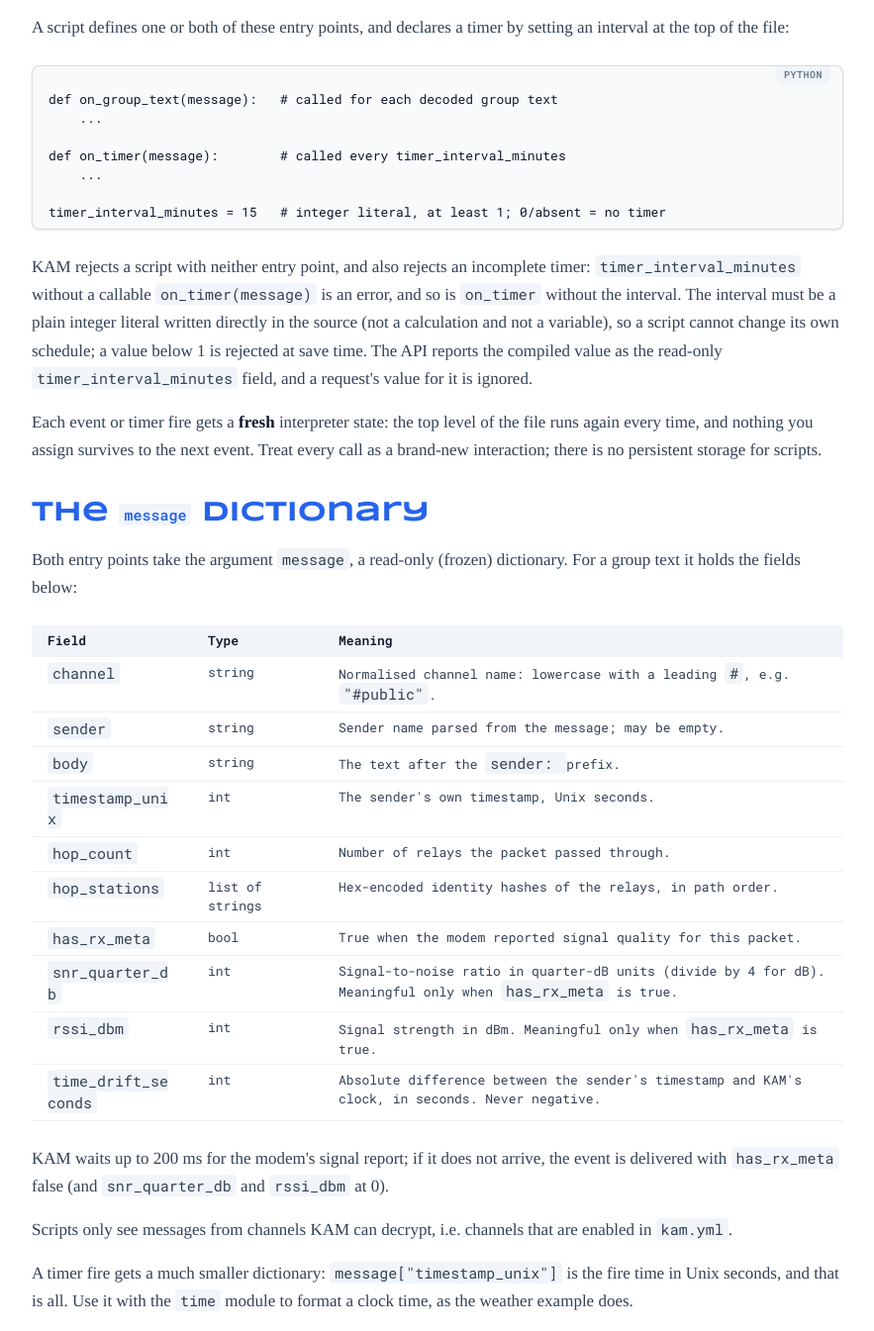
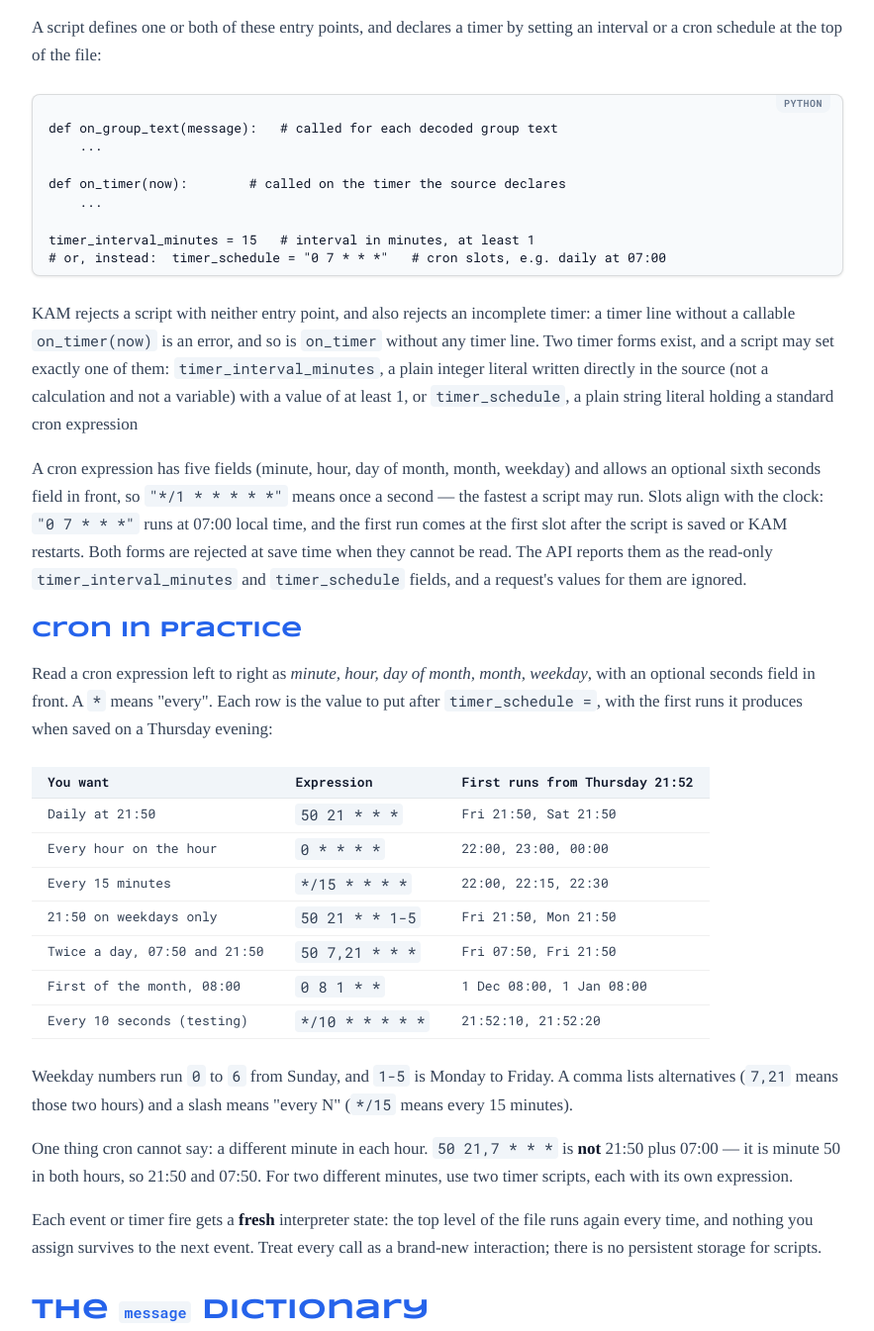
Before and after one commit to MauriceKremer/kam, a plain HTML site: page docs/manuals/FeatureStarlark.html in a window 1280 px wide. Shown: the part 3940-5285 px from the top of the page at 99% size, without its empty margins (326-1209 px from the left). Drawn offline with nearby package versions, Linux system fonts and the light colour scheme.

Commit message:
docs: timer schedules, cron reference and the time-valued timer argument
FeatureStarlarkTimerSchedules.md is the new contract (declaration, compile
rules, cron reference table verified against the parser, decisions and
verification). FeatureStarlarkPeriodicPosts.md records the two corrections:
the timer argument is a time value, and a period change now replaces the
pending fire. APIdetails, APP_STRUCTURE, SYSTEM_DESIGN, README, the example
and the Starlark manual follow.

```diff
--- a/docs/manuals/FeatureStarlark.html
+++ b/docs/manuals/FeatureStarlark.html
@@ -221,15 +221,30 @@
             <!-- Environment -->
             <section id="environment">
                 <h2>Writing a Script</h2>
-                <p>A script defines one or both of these entry points, and declares a timer by setting an interval at the top of the file:</p>
+                <p>A script defines one or both of these entry points, and declares a timer by setting an interval or a cron schedule at the top of the file:</p>
                 <pre><code class="language-python">def on_group_text(message):   # called for each decoded group text
     ...
 
-def on_timer(message):        # called every timer_interval_minutes
+def on_timer(now):        # called on the timer the source declares
     ...
 
-timer_interval_minutes = 15   # integer literal, at least 1; 0/absent = no timer</code></pre>
-                <p>KAM rejects a script with neither entry point, and also rejects an incomplete timer: <code>timer_interval_minutes</code> without a callable <code>on_timer(message)</code> is an error, and so is <code>on_timer</code> without the interval. The interval must be a plain integer literal written directly in the source (not a calculation and not a variable), so a script cannot change its own schedule; a value below 1 is rejected at save time. The API reports the compiled value as the read-only <code>timer_interval_minutes</code> field, and a request's value for it is ignored.</p>
+timer_interval_minutes = 15   # interval in minutes, at least 1
+# or, instead:  timer_schedule = "0 7 * * *"   # cron slots, e.g. daily at 07:00</code></pre>
+                <p>KAM rejects a script with neither entry point, and also rejects an incomplete timer: a timer line without a callable <code>on_timer(now)</code> is an error, and so is <code>on_timer</code> without any timer line. Two timer forms exist, and a script may set exactly one of them: <code>timer_interval_minutes</code>, a plain integer literal written directly in the source (not a calculation and not a variable) with a value of at least 1, or <code>timer_schedule</code>, a plain string literal holding a standard cron expression</p>
+            <p>A cron expression has five fields (minute, hour, day of month, month, weekday) and allows an optional sixth seconds field in front, so <code>"*/1 * * * * *"</code> means once a second — the fastest a script may run. Slots align with the clock: <code>"0 7 * * *"</code> runs at 07:00 local time, and the first run comes at the first slot after the script is saved or KAM restarts. Both forms are rejected at save time when they cannot be read. The API reports them as the read-only <code>timer_interval_minutes</code> and <code>timer_schedule</code> fields, and a request's values for them are ignored.</p>
+                <h4>Cron in practice</h4>
+                <p>Read a cron expression left to right as <em>minute, hour, day of month, month, weekday</em>, with an optional seconds field in front. A <code>*</code> means "every". Each row is the value to put after <code>timer_schedule =</code>, with the first runs it produces when saved on a Thursday evening:</p>
+                <table><thead><tr><th>You want</th><th>Expression</th><th>First runs from Thursday 21:52</th></tr></thead><tbody>
+                    <tr><td>Daily at 21:50</td><td><code>50 21 * * *</code></td><td>Fri 21:50, Sat 21:50</td></tr>
+                    <tr><td>Every hour on the hour</td><td><code>0 * * * *</code></td><td>22:00, 23:00, 00:00</td></tr>
+                    <tr><td>Every 15 minutes</td><td><code>*/15 * * * *</code></td><td>22:00, 22:15, 22:30</td></tr>
+                    <tr><td>21:50 on weekdays only</td><td><code>50 21 * * 1-5</code></td><td>Fri 21:50, Mon 21:50</td></tr>
+                    <tr><td>Twice a day, 07:50 and 21:50</td><td><code>50 7,21 * * *</code></td><td>Fri 07:50, Fri 21:50</td></tr>
+                    <tr><td>First of the month, 08:00</td><td><code>0 8 1 * *</code></td><td>1 Dec 08:00, 1 Jan 08:00</td></tr>
+                    <tr><td>Every 10 seconds (testing)</td><td><code>*/10 * * * * *</code></td><td>21:52:10, 21:52:20</td></tr>
+                </tbody></table>
+                <p>Weekday numbers run <code>0</code> to <code>6</code> from Sunday, and <code>1-5</code> is Monday to Friday. A comma lists alternatives (<code>7,21</code> means those two hours) and a slash means "every N" (<code>*/15</code> means every 15 minutes).</p>
+                <p>One thing cron cannot say: a different minute in each hour. <code>50 21,7 * * *</code> is <strong>not</strong> 21:50 plus 07:00 — it is minute 50 in both hours, so 21:50 and 07:50. For two different minutes, use two timer scripts, each with its own expression.</p>
                 <p>Each event or timer fire gets a <strong>fresh</strong> interpreter state: the top level of the file runs again every time, and nothing you assign survives to the next event. Treat every call as a brand-new interaction; there is no persistent storage for scripts.</p>
 
                 <h3>The <code>message</code> dictionary</h3>
@@ -253,7 +268,7 @@ timer_interval_minutes = 15   # integer literal, at least 1; 0/absent = no timer
                 </table>
                 <p>KAM waits up to 200 ms for the modem's signal report; if it does not arrive, the event is delivered with <code>has_rx_meta</code> false (and <code>snr_quarter_db</code> and <code>rssi_dbm</code> at 0).</p>
                 <p>Scripts only see messages from channels KAM can decrypt, i.e. channels that are enabled in <code>kam.yml</code>.</p>
-                <p>A timer fire gets a much smaller dictionary: <code>message["timestamp_unix"]</code> is the fire time in Unix seconds, and that is all. Use it with the <code>time</code> module to format a clock time, as the weather example does.</p>
+                <p>A timer fire does not get a message dictionary at all. Its one argument is a <code>time</code> value — the moment the fire was due — so the handler reads <code>now.unix</code> for Unix seconds or calls <code>now.format("15:04")</code> for a clock time, as the weather example does. Nothing else of a group text exists there: no <code>body</code>, <code>sender</code> or <code>channel</code>.</p>
 
                 <h3>Language limits worth knowing</h3>
                 <ul>
@@ -342,11 +357,11 @@ def on_group_text(message):
 <!-- Periodic posts -->
             <section id="periodic">
                 <h2>Timers &amp; Periodic Posts</h2>
-                <p>The second entry point lets a script act on its own schedule instead of waiting for radio traffic. KAM runs one timer loop for all scripts: each interval it checks which timer scripts are due and calls their <code>on_timer(message)</code>, one script at a time through the same worker as group texts.</p>
+                <p>The second entry point lets a script act on its own schedule instead of waiting for radio traffic. KAM runs one timer loop for all scripts: each interval it checks which timer scripts are due and calls their <code>on_timer(now)</code>, one script at a time through the same worker as group texts.</p>
                 <pre><code class="language-python">timer_interval_minutes = 15
 
-def on_timer(message):
-    room_post("lobby", "checkpoint at %s" % time.from_timestamp(message["timestamp_unix"]).format("15:04"))</code></pre>
+def on_timer(now):
+    room_post("lobby", "checkpoint at %s" % now.format("15:04"))</code></pre>
                 <p>What to expect:</p>
                 <ul>
                     <li><strong>First fire:</strong> about one interval after the script becomes enabled and <code>READY</code> — a 15-minute timer does not fire immediately after saving.</li>
@@ -360,7 +375,7 @@ def on_timer(message):
 ROOM = "lobby"
 API_URL = "https://api.weatherapi.com/v1/current.json?key=YOUR_KEY&q=Emmen"
 
-def on_timer(message):
+def on_timer(now):
     body, status = rest_get(API_URL)
     if status != 200:
         return  # stay quiet and try again next interval; a bad key is not room news
@@ -372,7 +387,7 @@ def on_timer(message):
         current["condition"]["text"],
         current["wind_kph"],
         current["humidity"],
-        time.from_timestamp(message["timestamp_unix"]).format("15:04"),
+        now.format("15:04"),
     )
     room_post(ROOM, text)</code></pre>
                 <p>On the real WeatherAPI endpoint this posts one line such as <code>Emmen 4.9°C, feels 1.8°C, Clear, wind 14 km/h, humidity 80% (19:52)</code>. Edit <code>ROOM</code> and <code>API_URL</code> (with your own API key) before installing; the <a href="#quickstart">Quick Start</a> shows the command. The API key sits in the script source like a channel key in <code>kam.yml</code> — readable by anyone with database or API access, which on a single-operator node means you.</p>
@@ -474,8 +489,8 @@ curl -s -X POST localhost:8766/scripts/ping/recover -H 'Content-Type: applicatio
                 <details>
                     <summary>The Execution Worker</summary>
                     <div class="prose">
-                        <p>KAM subscribes one handler to decoded group texts. The handler copies the message and does a non-blocking put on a 128-event queue, so a slow script can never block packet routing. If the queue is full the event is dropped and logged. A separate timer loop goroutine feeds the same queue: per script it keeps one next-fire time, recomputed after every wake from the compiled intervals; a change (save, enable, recover, delete) nudges it through a one-slot channel. Both event kinds are structs on the same channel, so the queue, drops and shutdown handling stay one mechanism.</p>
-                        <p>A single worker takes events in order. For each event or timer fire it snapshots the enabled <code>READY</code> scripts and runs them one after another, sorted by script id. A timer fire re-checks eligibility and calls <code>on_timer(message)</code> with a one-key dictionary holding <code>timestamp_unix</code>. Execution is therefore sequential and deterministic; scripts need no locking and cannot run in parallel.</p>
+                        <p>KAM subscribes one handler to decoded group texts. The handler copies the message and does a non-blocking put on a 128-event queue, so a slow script can never block packet routing. If the queue is full the event is dropped and logged. A separate timer loop goroutine feeds the same queue: per script it keeps one pending fire plus the declaration it came from, replaced when a save changes the interval or schedule; a change (save, enable, recover, delete) nudges it through a one-slot channel. Both event kinds are structs on the same channel, so the queue, drops and shutdown handling stay one mechanism.</p>
+                        <p>A single worker takes events in order. For each event or timer fire it snapshots the enabled <code>READY</code> scripts and runs them one after another, sorted by script id. A timer fire re-checks eligibility and calls <code>on_timer(now)</code> with a <code>time</code> value holding the fire moment. Execution is therefore sequential and deterministic; scripts need no locking and cannot run in parallel.</p>
                         <p>Each run uses the already-compiled program held in memory with a new interpreter thread and the script's deadline. The interval itself is fixed at compile time (the parser rejects anything but an integer literal of at least 1), so the schedule needs no recomputation between saves. SQLite is not read per event; it is touched only at startup, on API changes and when a status becomes <code>FROZEN</code> or <code>BROKEN</code>.</p>
                         <p>On shutdown KAM stops the API and event intake, cancels the running script, stops the timer loop first so no new fire can be queued, drops any queued events (and logs how many), and only then stops the radio manager and rooms.</p>
                     </div>
```
Also changed, not shown: 8 other files.
